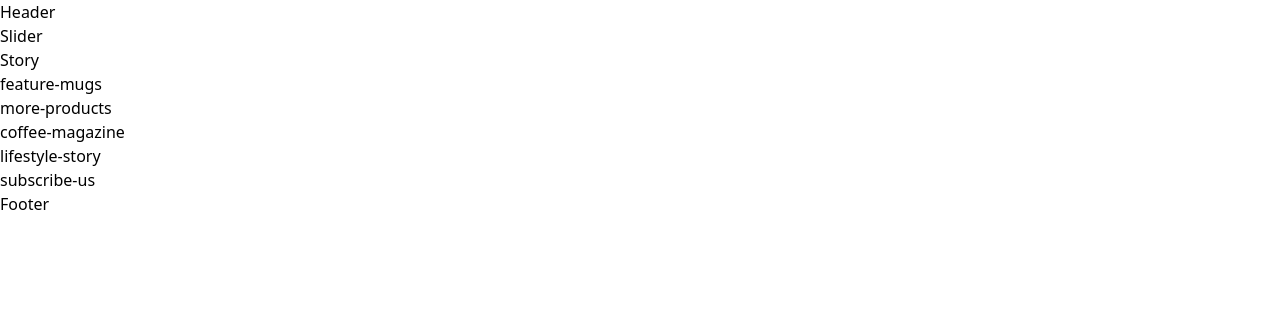
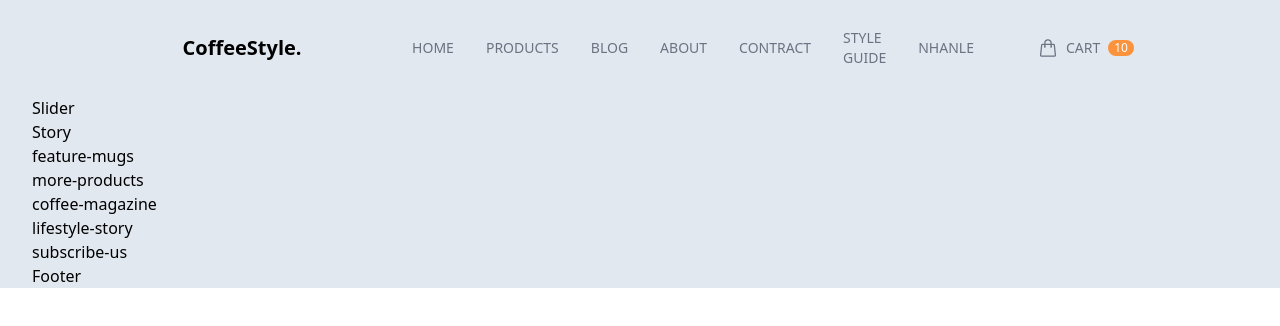
Before and after one commit to nhanlecs92/tailwindcss-begin, a website: page public/index.html in a window 1280 px wide. Drawn offline with nearby package versions, Linux system fonts and the light colour scheme; files that its build step writes are made by us from their sources.

Commit message:
add header

```diff
--- a/public/index.html
+++ b/public/index.html
@@ -6,14 +6,56 @@
     <meta http-equiv="X-UA-Compatible" content="IE=edge">
     <meta name="viewport" content="width=device-width, initial-scale=1.0">
     <title>NhanLe</title>
-    <link href="./output.css" rel="stylesheet">
+    <link href="./output.css" type="text/css" rel="stylesheet">
 </head>
 
 <body>
     <div id="root">
-        <div class="content-wrapper">
-            <header>
-                Header
+        <div class="content-wrapper max-w-screen-2xl text-base mx-auto px-8 bg-slate-200">
+            <header class="py-6 mx-10">
+                <nav class="flex flex-row justify-between items-center">
+                    <div class="logo basis-2/6 text-center text-xl font-semibold cursor-pointer">
+                        CoffeeStyle.
+                    </div>
+                    <ul
+                        class=" basis-3/6 flex items-center justify-end gap-8 uppercase text-sm text-gray-500 font-medium">
+                        <li class="ct-top-menu-item">
+                            <a href="#" class="">Home</a>
+                        </li>
+                        <li class="ct-top-menu-item">
+                            <a href="#" class="">Products</a>
+                        </li>
+                        <li class="ct-top-menu-item">
+                            <a href="#" class="">Blog</a>
+                        </li>
+                        <li class="ct-top-menu-item">
+                            <a href="#" class="">About</a>
+                        </li>
+                        <li class="ct-top-menu-item">
+                            <a href="#" class="">Contract</a>
+                        </li>
+                        <li class="ct-top-menu-item">
+                            <a href="#" class="">Style Guide</a>
+                        </li>
+                        <li class="ct-top-menu-item">
+                            <a href="https://facebook.com/nhanle0317" target="blank" class="">Nhanle</a>
+                        </li>
+                    </ul>
+                    <ul
+                        class="basis-1/6 flex justify-start items-center ml-16 uppercase text-sm text-gray-500 font-medium">
+                        <li class="ct-top-menu-item">
+                            <a href="#" class="flex items-center">
+                                <svg xmlns="http://www.w3.org/2000/svg" fill="none" viewBox="0 0 24 24"
+                                    stroke-width="1.5" stroke="currentColor" class="ct-icon">
+                                    <path stroke-linecap="round" stroke-linejoin="round"
+                                        d="M15.75 10.5V6a3.75 3.75 0 10-7.5 0v4.5m11.356-1.993l1.263 12c.07.665-.45 1.243-1.119 1.243H4.25a1.125 1.125 0 01-1.12-1.243l1.264-12A1.125 1.125 0 015.513 7.5h12.974c.576 0 1.059.435 1.119 1.007zM8.625 10.5a.375.375 0 11-.75 0 .375.375 0 01.75 0zm7.5 0a.375.375 0 11-.75 0 .375.375 0 01.75 0z" />
+                                </svg>
+                                <span class="mx-2">Cart</span>
+                                <span class="ct-badge-circle bg-orange-400 text-white">10</span>
+                            </a>
+                        </li>
+                    </ul>
+                </nav>
             </header>
 
             <main>
--- a/src/input.css
+++ b/src/input.css
@@ -1,3 +1,17 @@
 @tailwind base;
 @tailwind components;
 @tailwind utilities;
+
+/* ct = custom */
+.ct-top-menu-item{
+    @apply cursor-pointer py-1 hover:text-gray-800 relative after:absolute after:bottom-0 after:left-0 after:bg-light-coffee
+    after:h-0.5 after:w-0 hover:after:w-full after:transition-all after:ease-in-out after:duration-300;
+}
+
+.ct-icon{
+    @apply w-5 h-5 inline-block;
+}
+
+.ct-badge-circle{
+    @apply text-xs text-center rounded-full px-1.5;
+}
--- a/tailwind.config.js
+++ b/tailwind.config.js
@@ -2,7 +2,11 @@
 module.exports = {
   content: ["./public/**/*.{html,js}"],
   theme: {
-    extend: {},
+    extend: {
+      colors:{
+        'light-coffee':'#C89F94'
+      }
+    },
   },
   plugins: [],
 }
```
Also changed, not shown: README.md (added), public/output.css (deleted), 1 other file.
